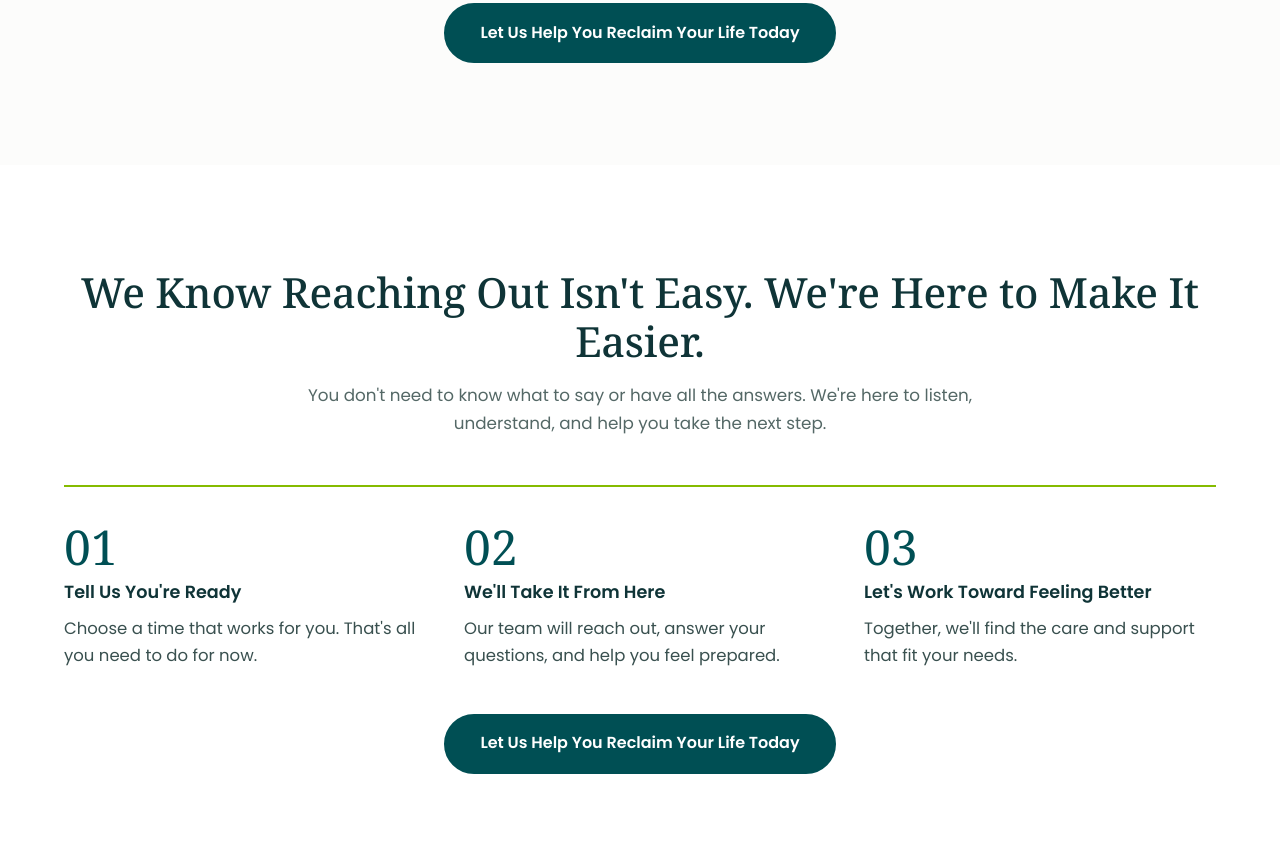
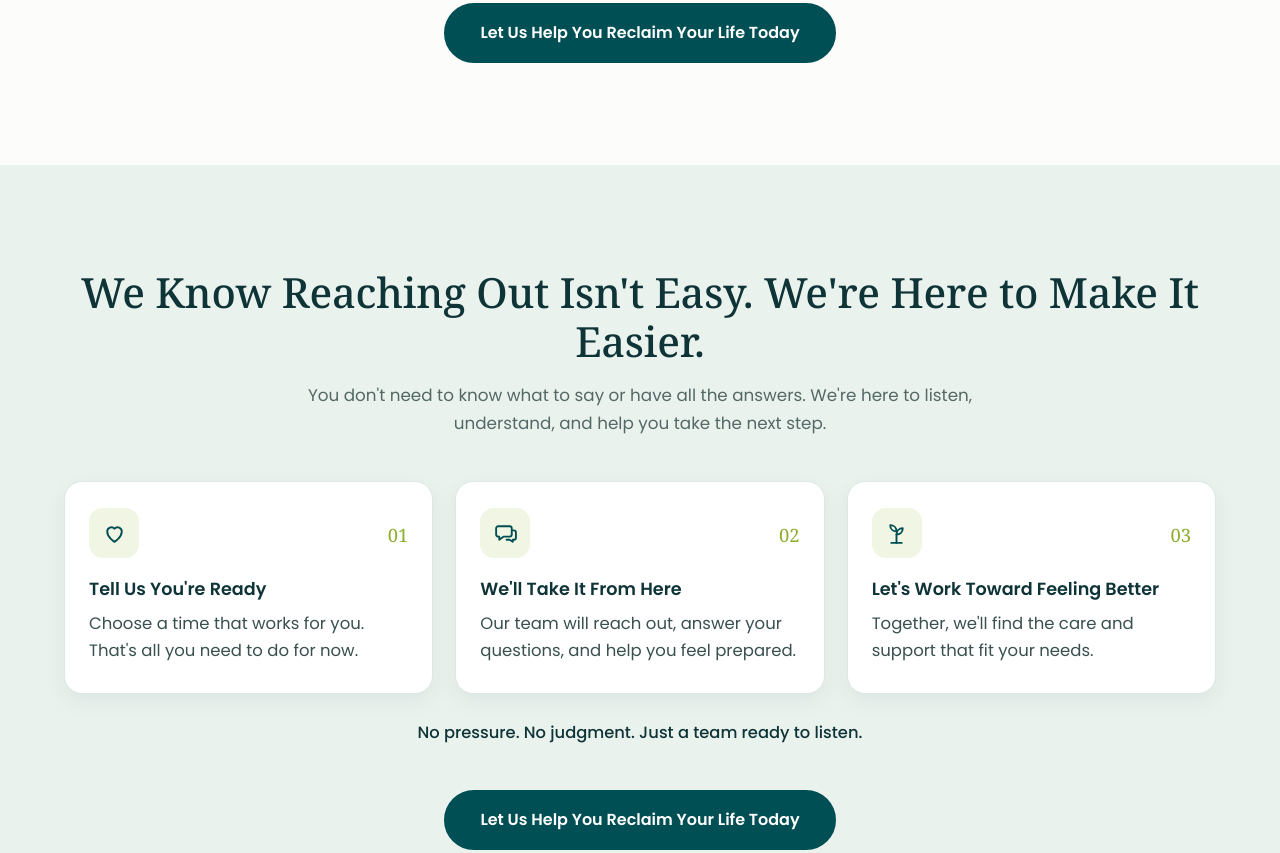
Before and after one commit to gladsamante04-gif/Reclamation-Center-Anxiety-landing-page, a website built with Vite: page index.html in a window 1280 px wide. Shown: the part 2932-3785 px from the top of the page. Built offline with nearby package versions, Linux system fonts and the light colour scheme.

Commit message:
Steps section: sage background, icon cards, reassurance line
Co-Authored-By: Claude Fable 5 <noreply@anthropic.com>
Claude-Session: https://claude.ai/code/session_01DsgnGzy7eDztcJmVojgrum

```diff
--- a/index.html
+++ b/index.html
@@ -109,15 +109,16 @@
   </div>
 </section>
 
-<section class="bg-white">
+<section class="bg-sage">
   <div class="wrap center">
     <h2>We Know Reaching Out Isn't Easy. We're Here to Make It Easier.</h2>
     <p class="intro">You don't need to know what to say or have all the answers. We're here to listen, understand, and help you take the next step.</p>
-    <ol class="steps">
-      <li><span class="step-num" aria-hidden="true">01</span><h3>Tell Us You're Ready</h3><p>Choose a time that works for you. That's all you need to do for now.</p></li>
-      <li><span class="step-num" aria-hidden="true">02</span><h3>We'll Take It From Here</h3><p>Our team will reach out, answer your questions, and help you feel prepared.</p></li>
-      <li><span class="step-num" aria-hidden="true">03</span><h3>Let's Work Toward Feeling Better</h3><p>Together, we'll find the care and support that fit your needs.</p></li>
+    <ol class="steps steps-cards">
+      <li><div class="step-top"><span class="icon"><svg viewBox="0 0 24 24" fill="none" stroke="currentColor" stroke-width="1.8" stroke-linecap="round" stroke-linejoin="round" aria-hidden="true"><path d="M12 20s-7-4.4-7-10a4 4 0 0 1 7-2.6A4 4 0 0 1 19 10c0 5.6-7 10-7 10z"/></svg></span><span class="step-num" aria-hidden="true">01</span></div><h3>Tell Us You're Ready</h3><p>Choose a time that works for you. That's all you need to do for now.</p></li>
+      <li><div class="step-top"><span class="icon"><svg viewBox="0 0 24 24" fill="none" stroke="currentColor" stroke-width="1.8" stroke-linecap="round" stroke-linejoin="round" aria-hidden="true"><path d="M4 5h11a2 2 0 0 1 2 2v6a2 2 0 0 1-2 2H9l-4 3v-3H4a2 2 0 0 1-2-2V7a2 2 0 0 1 2-2z" transform="translate(1 0)"/><path d="M19 9h1a2 2 0 0 1 2 2v5a2 2 0 0 1-2 2h-1v2l-3-2h-3"/></svg></span><span class="step-num" aria-hidden="true">02</span></div><h3>We'll Take It From Here</h3><p>Our team will reach out, answer your questions, and help you feel prepared.</p></li>
+      <li><div class="step-top"><span class="icon"><svg viewBox="0 0 24 24" fill="none" stroke="currentColor" stroke-width="1.8" stroke-linecap="round" stroke-linejoin="round" aria-hidden="true"><path d="M12 21v-8"/><path d="M12 13c0-3.5 2.5-6 6-6 0 3.5-2.5 6-6 6z"/><path d="M12 10C12 6.5 9.5 4 6 4c0 3.5 2.5 6 6 6z"/><path d="M7 21h10"/></svg></span><span class="step-num" aria-hidden="true">03</span></div><h3>Let's Work Toward Feeling Better</h3><p>Together, we'll find the care and support that fit your needs.</p></li>
     </ol>
+    <p class="reassure">No pressure. No judgment. Just a team ready to listen.</p>
     <div class="btn-row cta-solo section-cta">
         <a class="btn btn-primary btn-cta js-start" href="./get-started.html">Let Us Help You Reclaim Your Life Today</a>
       </div>
--- a/styles.css
+++ b/styles.css
@@ -398,3 +398,15 @@ footer strong{color:#0F3437}
   .care-grid .card.care{flex-direction:column;padding:0}
   .care-photo{height:140px}
 }
+
+/* Steps as warm cards on a soft sage background */
+.bg-sage{background:#EAF2ED}
+.steps-cards{border-top:0;padding:0;margin:44px 0 0;gap:22px}
+.steps-cards li{background:#FFFFFF;border:1px solid #DCE8E0;border-radius:18px;padding:26px 24px 28px;gap:8px;box-shadow:0 8px 22px rgba(0,56,60,.06)}
+.step-top{display:flex;align-items:center;justify-content:space-between;margin-bottom:8px}
+.steps-cards .step-num{font-size:1.15rem;color:#8BAD2D}
+.reassure{margin-top:26px;font-size:1.02rem;color:#0F3437;font-weight:500}
+@media (max-width:900px){
+  .steps-cards{border-left:0;padding:0;grid-template-columns:1fr;gap:16px}
+  .steps-cards .step-num{font-size:1.1rem}
+}
```
